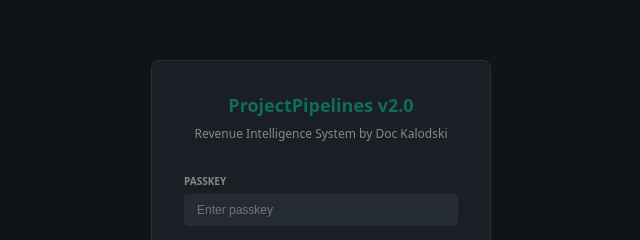
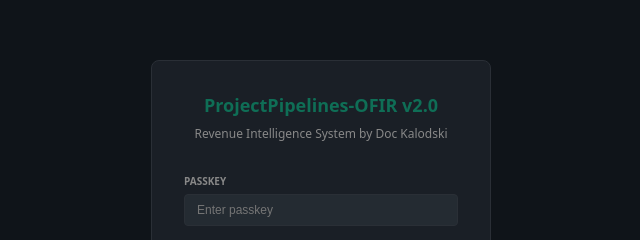
Before and after one commit to DocKalodski/projectpipelines-ofir-v2.0, a plain HTML site: page index.html in a window 1280 px wide. Shown: the part 208-448 px from the top of the page, 319-959 px from the left. Drawn offline with nearby package versions, Linux system fonts and the light colour scheme.

Commit message:
Fix branding: ProjectPipelines-OFIR v2.0 (with -OFIR)

```diff
--- a/index.html
+++ b/index.html
@@ -3,7 +3,7 @@
 <head>
 <meta charset="UTF-8">
 <meta name="viewport" content="width=device-width, initial-scale=1">
-<title>ProjectPipelines v2.0 by Doc Kalodski</title>
+<title>ProjectPipelines-OFIR v2.0 by Doc Kalodski</title>
 <script src="https://cdn.jsdelivr.net/npm/@supabase/supabase-js@2"></script>
 <style>
 *{box-sizing:border-box;margin:0;padding:0}
@@ -98,7 +98,7 @@
 <!-- LOGIN SCREEN -->
 <div id="login-screen" class="screen active">
   <div class="login-box">
-    <div class="login-title">ProjectPipelines v2.0</div>
+    <div class="login-title">ProjectPipelines-OFIR v2.0</div>
     <div class="login-sub">Revenue Intelligence System by Doc Kalodski</div>
     <div class="login-field">
       <label class="login-label">Passkey</label>
@@ -127,7 +127,7 @@
 <div id="app-container" style="display:none">
   <div class="header">
     <div class="header-title">
-      <h1>ProjectPipelines v2.0</h1>
+      <h1>ProjectPipelines-OFIR v2.0</h1>
       <p>Revenue Intelligence System by Doc Kalodski</p>
     </div>
     <div class="header-right">
```
